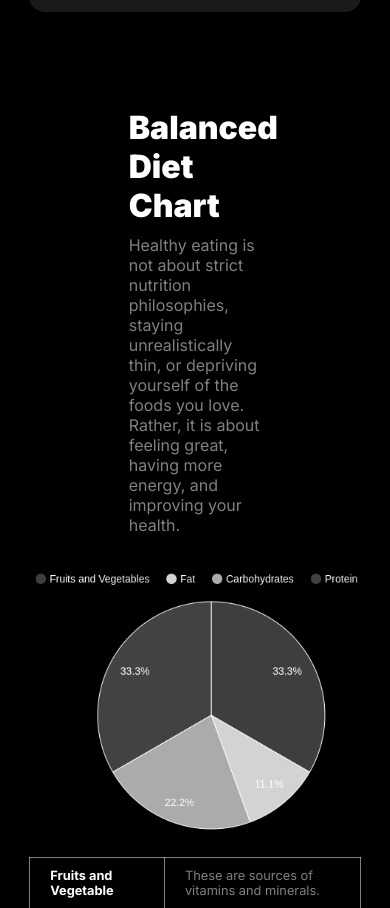
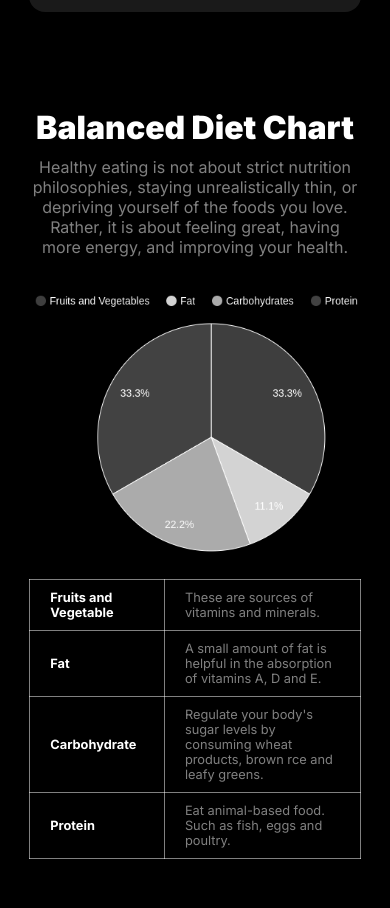
Before and after one commit to adnansyed101/versatile-assign-2, a plain HTML site: page index.html in a window 390 px wide. Shown: the part 3009-3917 px from the top of the page. Drawn offline with Linux system fonts and the light colour scheme.

Commit message:
Fixed diet section mobile title

```diff
--- a/styles/style.css
+++ b/styles/style.css
@@ -465,6 +465,11 @@ select {
   }
 
   /* Diet Section */
+  .diet-chart-title {
+    width: 100%;
+    text-align: center;
+
+  }
   .diet-info {
     flex-direction: column-reverse;
   }
```
